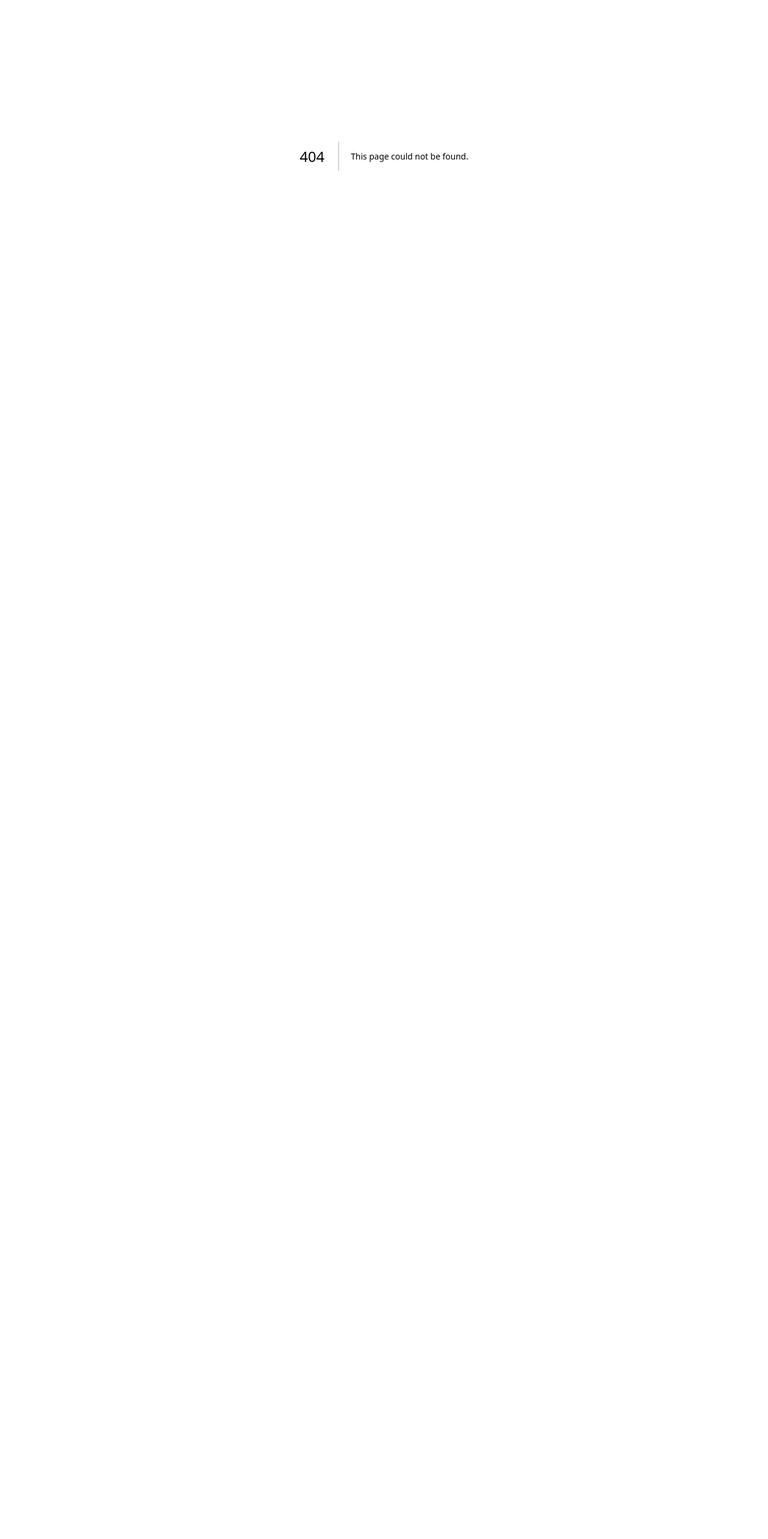
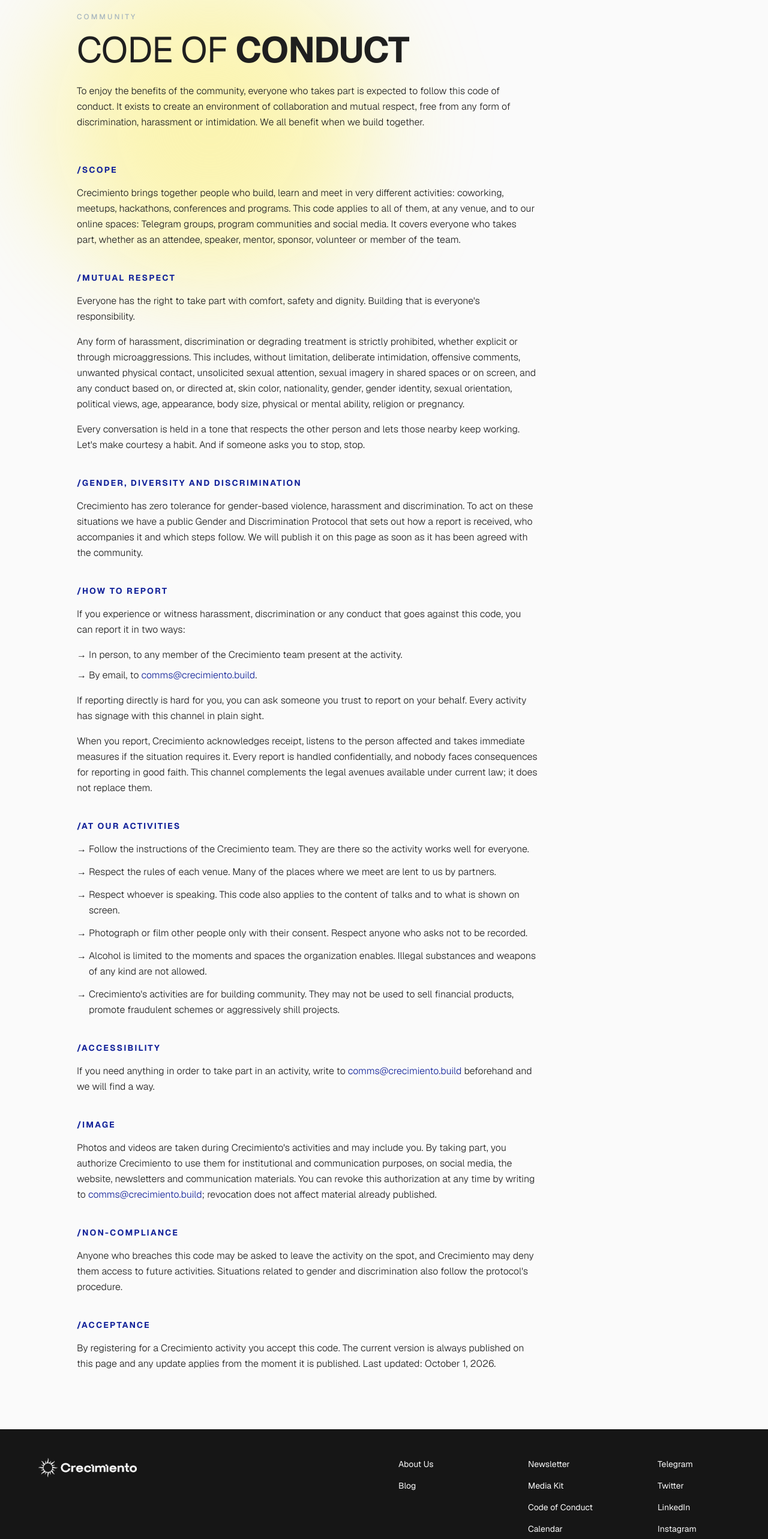
Before and after one commit to chachimendez/crecimiento-web, a Next.js app: page /code-of-conduct in a window 1280 px wide. Before the commit this address had no page. Shown: the part 140-2706 px from the top of the page at 60% size. Before the commit the page ends 800 px from the top, so only its background shows below. Built offline with nearby package versions, Linux system fonts and the light colour scheme.

Commit message:
Web: /code-of-conduct en inglés, footer EN apunta ahí, alternates ES/EN y sitemap

```diff
--- /dev/null
+++ b/app/code-of-conduct/page.tsx
@@ -0,0 +1,209 @@
+import type { Metadata } from "next";
+import Nav from "@/components/Nav";
+import CursorGlow from "@/components/CursorGlow";
+import Footer from "@/components/Footer";
+
+export const metadata: Metadata = {
+  title: "Code of Conduct",
+  alternates: {
+    canonical: "/code-of-conduct",
+    languages: { en: "/code-of-conduct", es: "/conducta" },
+  },
+  description:
+    "Crecimiento's Code of Conduct. It applies to every community activity, at any venue, in person or online.",
+};
+
+const h2 = "text-sm tracking-[0.15em] mb-4";
+const h2Style = { fontWeight: 700, color: "var(--ambition-blue)" } as const;
+const p = "text-base leading-relaxed max-w-3xl";
+const pStyle = { fontWeight: 300, color: "var(--foundation-black)" } as const;
+const li = "text-base leading-relaxed max-w-3xl pl-5 relative before:content-['→'] before:absolute before:left-0";
+const mail = (
+  <a href="mailto:comms@crecimiento.build" style={{ color: "var(--ambition-blue)" }}>
+    comms@crecimiento.build
+  </a>
+);
+
+export default function CodeOfConductPage() {
+  return (
+    <>
+      <CursorGlow />
+      <Nav />
+      <main className="px-6 pt-32 md:pt-40 pb-24">
+        <div className="max-w-5xl mx-auto">
+          <p
+            className="text-xs tracking-[0.25em]"
+            style={{ fontWeight: 500, color: "var(--transition-gray)" }}
+          >
+            COMMUNITY
+          </p>
+          <h1
+            className="mt-4 text-5xl md:text-6xl leading-[1.05] tracking-tight"
+            style={{ color: "var(--foundation-black)" }}
+          >
+            <span style={{ fontWeight: 400 }}>CODE OF </span>
+            <span style={{ fontWeight: 700 }}>CONDUCT</span>
+          </h1>
+          <p className={`mt-6 ${p}`} style={pStyle}>
+            To enjoy the benefits of the community, everyone who takes part is
+            expected to follow this code of conduct. It exists to create an
+            environment of collaboration and mutual respect, free from any form
+            of discrimination, harassment or intimidation. We all benefit when
+            we build together.
+          </p>
+
+          <section className="mt-14">
+            <h2 className={h2} style={h2Style}>/SCOPE</h2>
+            <p className={p} style={pStyle}>
+              Crecimiento brings together people who build, learn and meet in
+              very different activities: coworking, meetups, hackathons,
+              conferences and programs. This code applies to all of them, at
+              any venue, and to our online spaces: Telegram groups, program
+              communities and social media. It covers everyone who takes part,
+              whether as an attendee, speaker, mentor, sponsor, volunteer or
+              member of the team.
+            </p>
+          </section>
+
+          <section className="mt-10">
+            <h2 className={h2} style={h2Style}>/MUTUAL RESPECT</h2>
+            <p className={p} style={pStyle}>
+              Everyone has the right to take part with comfort, safety and
+              dignity. Building that is everyone&apos;s responsibility.
+            </p>
+            <p className={`mt-4 ${p}`} style={pStyle}>
+              Any form of harassment, discrimination or degrading treatment is
+              strictly prohibited, whether explicit or through
+              microaggressions. This includes, without limitation, deliberate
+              intimidation, offensive comments, unwanted physical contact,
+              unsolicited sexual attention, sexual imagery in shared spaces or
+              on screen, and any conduct based on, or directed at, skin color,
+              nationality, gender, gender identity, sexual orientation,
+              political views, age, appearance, body size, physical or mental
+              ability, religion or pregnancy.
+            </p>
+            <p className={`mt-4 ${p}`} style={pStyle}>
+              Every conversation is held in a tone that respects the other
+              person and lets those nearby keep working. Let&apos;s make
+              courtesy a habit. And if someone asks you to stop, stop.
+            </p>
+          </section>
+
+          <section className="mt-10">
+            <h2 className={h2} style={h2Style}>/GENDER, DIVERSITY AND DISCRIMINATION</h2>
+            <p className={p} style={pStyle}>
+              Crecimiento has zero tolerance for gender-based violence,
+              harassment and discrimination. To act on these situations we
+              have a public Gender and Discrimination Protocol that sets out
+              how a report is received, who accompanies it and which steps
+              follow. We will publish it on this page as soon as it has been
+              agreed with the community.
+            </p>
+          </section>
+
+          <section className="mt-10">
+            <h2 className={h2} style={h2Style}>/HOW TO REPORT</h2>
+            <p className={p} style={pStyle}>
+              If you experience or witness harassment, discrimination or any
+              conduct that goes against this code, you can report it in two
+              ways:
+            </p>
+            <ul className="mt-4 space-y-2">
+              <li className={li} style={pStyle}>
+                In person, to any member of the Crecimiento team present at
+                the activity.
+              </li>
+              <li className={li} style={pStyle}>By email, to {mail}.</li>
+            </ul>
+            <p className={`mt-4 ${p}`} style={pStyle}>
+              If reporting directly is hard for you, you can ask someone you
+              trust to report on your behalf. Every activity has signage with
+              this channel in plain sight.
+            </p>
+            <p className={`mt-4 ${p}`} style={pStyle}>
+              When you report, Crecimiento acknowledges receipt, listens to the
+              person affected and takes immediate measures if the situation
+              requires it. Every report is handled confidentially, and nobody
+              faces consequences for reporting in good faith. This channel
+              complements the legal avenues available under current law; it
+              does not replace them.
+            </p>
+          </section>
+
+          <section className="mt-10">
+            <h2 className={h2} style={h2Style}>/AT OUR ACTIVITIES</h2>
+            <ul className="space-y-3">
+              <li className={li} style={pStyle}>
+                Follow the instructions of the Crecimiento team. They are there
+                so the activity works well for everyone.
+              </li>
+              <li className={li} style={pStyle}>
+                Respect the rules of each venue. Many of the places where we
+                meet are lent to us by partners.
+              </li>
+              <li className={li} style={pStyle}>
+                Respect whoever is speaking. This code also applies to the
+                content of talks and to what is shown on screen.
+              </li>
+              <li className={li} style={pStyle}>
+                Photograph or film other people only with their consent.
+                Respect anyone who asks not to be recorded.
+              </li>
+              <li className={li} style={pStyle}>
+                Alcohol is limited to the moments and spaces the organization
+                enables. Illegal substances and weapons of any kind are not
+                allowed.
+              </li>
+              <li className={li} style={pStyle}>
+                Crecimiento&apos;s activities are for building community. They
+                may not be used to sell financial products, promote fraudulent
+                schemes or aggressively shill projects.
+              </li>
+            </ul>
+          </section>
+
+          <section className="mt-10">
+            <h2 className={h2} style={h2Style}>/ACCESSIBILITY</h2>
+            <p className={p} style={pStyle}>
+              If you need anything in order to take part in an activity, write
+              to {mail} beforehand and we will find a way.
+            </p>
+          </section>
+
+          <section className="mt-10">
+            <h2 className={h2} style={h2Style}>/IMAGE</h2>
+            <p className={p} style={pStyle}>
+              Photos and videos are taken during Crecimiento&apos;s activities
+              and may include you. By taking part, you authorize Crecimiento to
+              use them for institutional and communication purposes, on social
+              media, the website, newsletters and communication materials. You
+              can revoke this authorization at any time by writing to {mail};
+              revocation does not affect material already published.
+            </p>
+          </section>
+
+          <section className="mt-10">
+            <h2 className={h2} style={h2Style}>/NON-COMPLIANCE</h2>
+            <p className={p} style={pStyle}>
+              Anyone who breaches this code may be asked to leave the activity
+              on the spot, and Crecimiento may deny them access to future
+              activities. Situations related to gender and discrimination also
+              follow the protocol&apos;s procedure.
+            </p>
+          </section>
+
+          <section className="mt-10">
+            <h2 className={h2} style={h2Style}>/ACCEPTANCE</h2>
+            <p className={p} style={pStyle}>
+              By registering for a Crecimiento activity you accept this code.
+              The current version is always published on this page and any
+              update applies from the moment it is published. Last updated:
+              October 1, 2026.
+            </p>
+          </section>
+        </div>
+      </main>
+      <Footer />
+    </>
+  );
+}
--- a/app/conducta/page.tsx
+++ b/app/conducta/page.tsx
@@ -5,7 +5,10 @@
 
 export const metadata: Metadata = {
   title: "Código de conducta",
-  alternates: { canonical: "/conducta" },
+  alternates: {
+    canonical: "/conducta",
+    languages: { es: "/conducta", en: "/code-of-conduct" },
+  },
   description:
     "Código de conducta de Crecimiento. Vale en toda actividad de la comunidad, en cualquier sede, presencial o virtual.",
 };
--- a/app/sitemap.ts
+++ b/app/sitemap.ts
@@ -13,6 +13,7 @@
     { url: `${SITE_URL}/blog`, lastModified: now, priority: 0.7 },
     { url: `${SITE_URL}/es/blog`, lastModified: now, priority: 0.6 },
     { url: `${SITE_URL}/media-kit`, lastModified: now, priority: 0.5 },
+    { url: `${SITE_URL}/code-of-conduct`, lastModified: now, priority: 0.5 },
     { url: `${SITE_URL}/conducta`, lastModified: now, priority: 0.5 },
     { url: `${SITE_URL}/privacidad`, lastModified: now, priority: 0.2 },
   ];
--- a/lib/i18n.ts
+++ b/lib/i18n.ts
@@ -208,7 +208,7 @@
           external: true,
         },
         { label: "Media Kit", href: "/media-kit", external: false },
-        { label: "Code of Conduct", href: "/conducta", external: false },
+        { label: "Code of Conduct", href: "/code-of-conduct", external: false },
         { label: "Calendar", href: "https://luma.com/crecimiento", external: true },
       ],
       [
```
